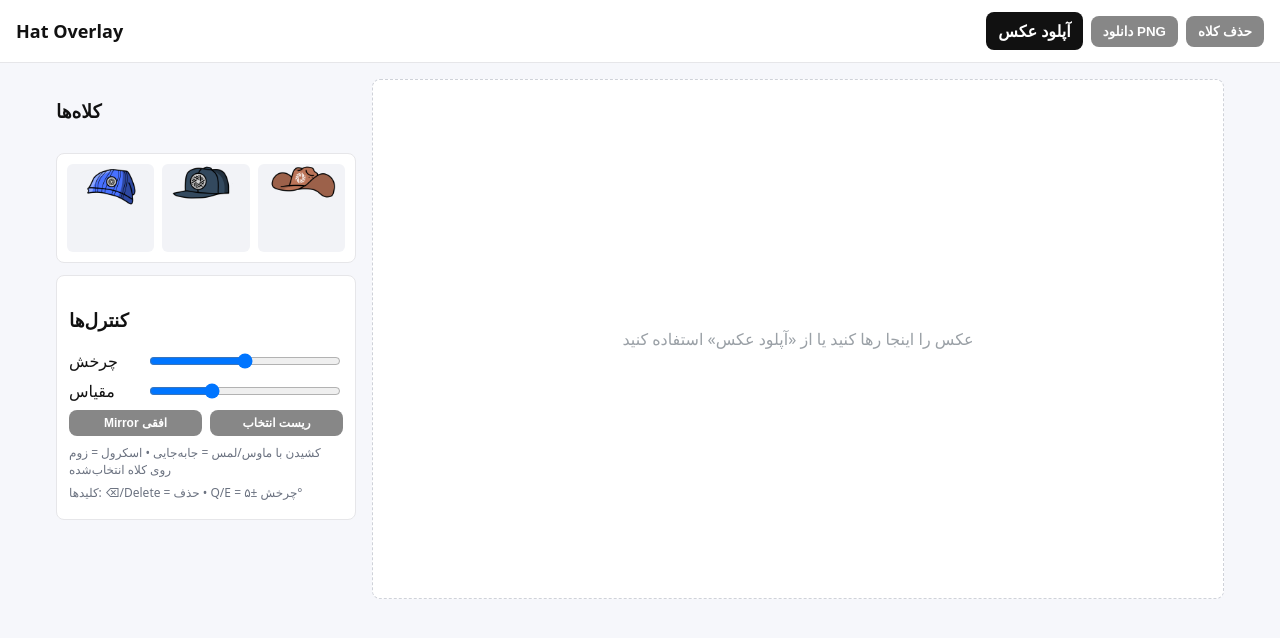
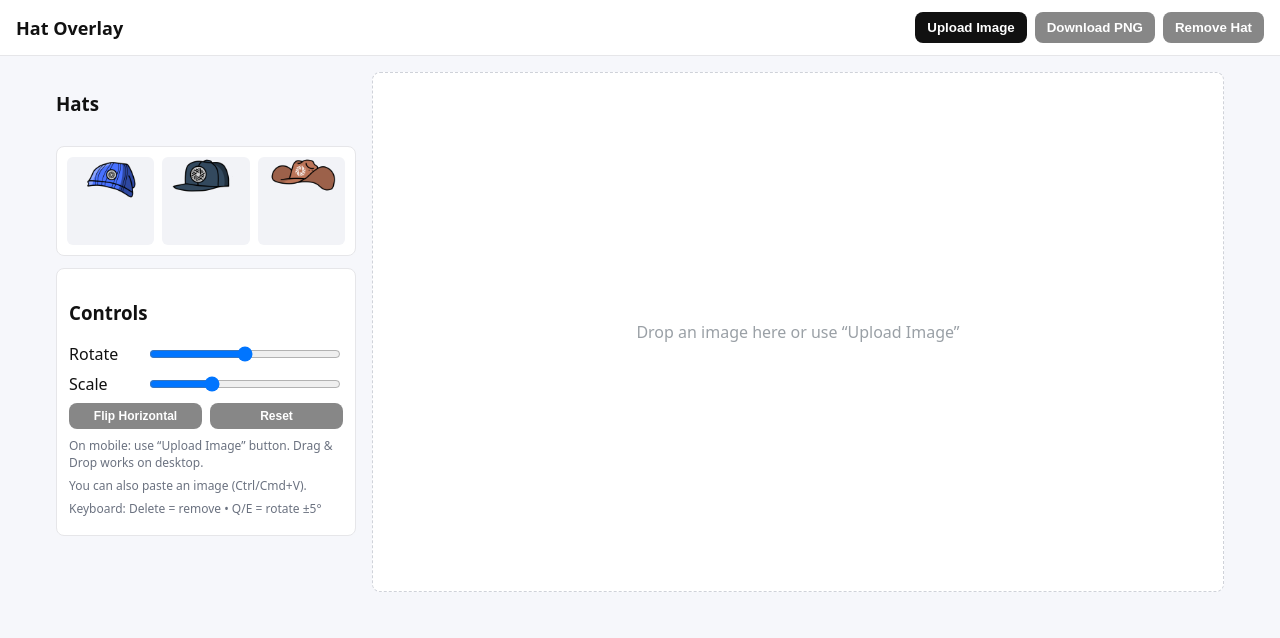
Before and after one commit to kimisha1/sentient-pfp, a plain HTML site: page index.html in a window 1280 px wide. Drawn offline with Linux system fonts and the light colour scheme.

Commit message:
Update index.html

```diff
--- a/index.html
+++ b/index.html
@@ -1,56 +1,55 @@
 <!doctype html>
-<html lang="fa">
+<html lang="en">
 <head>
   <meta charset="utf-8" />
   <meta name="viewport" content="width=device-width,initial-scale=1" />
-  <title>Sentient Profile — Hat Overlay</title>
+  <title>Hat Overlay Editor</title>
   <link rel="stylesheet" href="style.css" />
 </head>
 <body>
   <header>
     <h1>Hat Overlay</h1>
     <div class="actions">
-      <label class="btn">
-        آپلود عکس
-        <input id="fileInput" type="file" accept="image/*" hidden>
-      </label>
-      <button id="downloadBtn" class="btn" disabled>دانلود PNG</button>
-      <button id="deleteBtn" class="btn" disabled>حذف کلاه</button>
+      <input id="fileInput" type="file" accept="image/*" style="display:none">
+      <button id="pickBtn" class="btn">Upload Image</button>
+      <button id="downloadBtn" class="btn" disabled>Download PNG</button>
+      <button id="deleteBtn" class="btn" disabled>Remove Hat</button>
     </div>
   </header>
 
   <main>
     <aside>
-      <h3>کلاه‌ها</h3>
+      <h3>Hats</h3>
       <div id="hats" class="hat-grid">
-        <!-- تصاویر کلاه‌ها (PNG شفاف) -->
         <img src="assets/overlays/hat1.png" alt="hat1" class="hat-thumb">
         <img src="assets/overlays/hat2.png" alt="hat2" class="hat-thumb">
         <img src="assets/overlays/hat3.png" alt="hat3" class="hat-thumb">
       </div>
 
       <div class="panel">
-        <h3>کنترل‌ها</h3>
+        <h3>Controls</h3>
         <div class="row">
-          <label>چرخش</label>
+          <label>Rotate</label>
           <input id="rotateRange" type="range" min="-180" max="180" value="0" step="1">
         </div>
         <div class="row">
-          <label>مقیاس</label>
+          <label>Scale</label>
           <input id="scaleRange" type="range" min="0.1" max="3" value="1" step="0.01">
         </div>
         <div class="row two">
-          <button id="flipBtn" class="btn small" disabled>Mirror افقی</button>
-          <button id="resetBtn" class="btn small" disabled>ریست انتخاب</button>
+          <button id="flipBtn" class="btn small" disabled>Flip Horizontal</button>
+          <button id="resetBtn" class="btn small" disabled>Reset</button>
         </div>
-        <p class="hint">کشیدن با ماوس/لمس = جابه‌جایی • اسکرول = زوم روی کلاه انتخاب‌شده</p>
-        <p class="hint">کلیدها: ⌫/Delete = حذف • Q/E = چرخش ±۵°</p>
+        <p class="hint">On mobile: use “Upload Image” button. Drag & Drop works on desktop.</p>
+        <p class="hint">You can also paste an image (Ctrl/Cmd+V).</p>
+        <p class="hint">Keyboard: Delete = remove • Q/E = rotate ±5°</p>
+        <p id="status" class="hint"></p>
       </div>
     </aside>
 
-    <section class="stage-wrap">
+    <section class="stage-wrap" id="stage">
       <canvas id="canvas"></canvas>
-      <div id="dropHint" class="drop-hint">عکس را اینجا رها کنید یا از «آپلود عکس» استفاده کنید</div>
+      <div id="dropHint" class="drop-hint">Drop an image here or use “Upload Image”</div>
     </section>
   </main>
 
```
